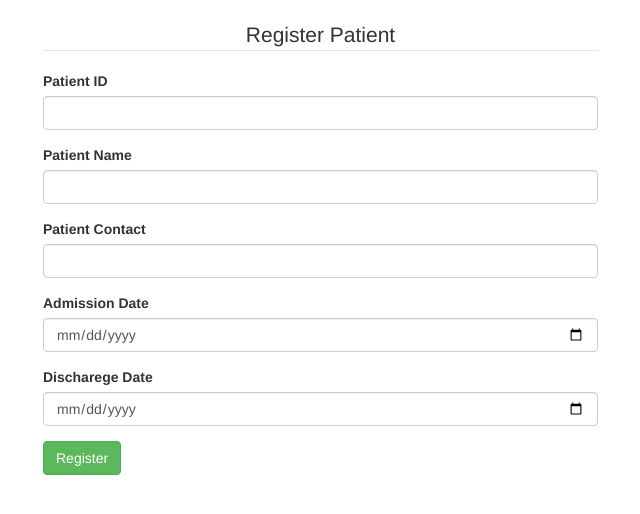
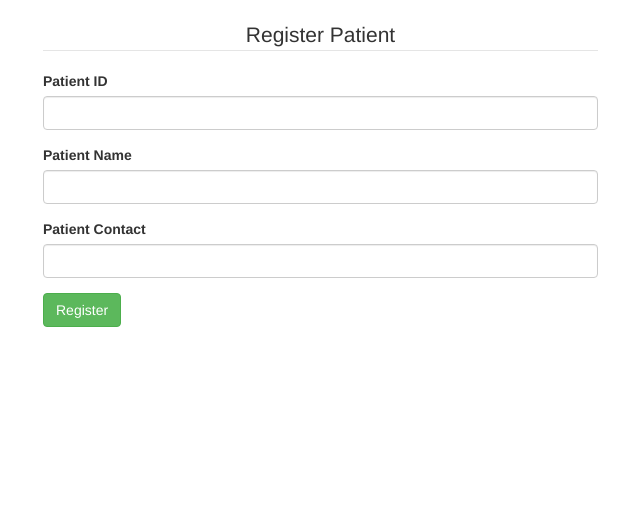
Before and after one commit to Engin-Boot/alert-to-care-s3b6, an Angular app in the folder AlertToCareGUI/GUI/: page /register in a window 1280 px wide. Shown: the top 514 px of the page, without its empty margins (27-667 px from the left). Built offline with nearby package versions, Linux system fonts and the light colour scheme.

Commit message:
added patients viewing

```diff
--- a/AlertToCareGUI/GUI/src/app/patient-registration/patient-registration.component.html
+++ b/AlertToCareGUI/GUI/src/app/patient-registration/patient-registration.component.html
@@ -30,9 +30,9 @@
                                     <label for="name">Patient Contact</label>
                                     <input type="number" class="form-control" id="name"
                                            required
-                                           [(ngModel)]="patient.phoneNum" name="name">
+                                           [(ngModel)]="patient.phoneNo" name="name">
                                   </div>
-                                  <div class="form-group">
+                                  <!-- <div class="form-group">
                                     <label for="name">Admission Date</label>
                                     <input type="date" class="form-control" id="name"
                                            required
@@ -43,7 +43,7 @@
                                     <input type="date" class="form-control" id="name"
                                            required
                                            [(ngModel)]="patient.dateOfDischarge" name="name">
-                                  </div>
+                                  </div> -->
 
                                   <div class="form-group">
                                     <input class="btn btn-success" type="submit" name="submit_reg" value="Register" (click)="registerNow()">
--- a/AlertToCareGUI/GUI/src/app/patient-registration/patient-registration.component.ts
+++ b/AlertToCareGUI/GUI/src/app/patient-registration/patient-registration.component.ts
@@ -10,7 +10,7 @@ import { RegisterpatientService } from '../registerpatient.service';
 export class PatientRegistrationComponent implements OnInit {
 
 
-    patient:Patient=new Patient(1,"",30,"","");
+    patient:Patient=new Patient(0,"",null,"","");
     message:any;
 
     constructor(private service:RegisterpatientService) { }
--- a/AlertToCareGUI/GUI/src/app/patient.ts
+++ b/AlertToCareGUI/GUI/src/app/patient.ts
@@ -2,7 +2,7 @@ export class Patient{
     constructor(
         public pId:number,
         public pName:string,
-        public phoneNum:number,
+        public phoneNo:number,
         public dateOfAdmit:string,
         public dateOfDischarge:string
     ){}
--- a/AlertToCareGUI/GUI/src/app/registerpatient.service.ts
+++ b/AlertToCareGUI/GUI/src/app/registerpatient.service.ts
@@ -13,6 +13,6 @@ export class RegisterpatientService {
   }
 
   public getPatientsList(){
-    return this.http.get("http://localhost:8082/getAllUsers");
+    return this.http.get("http://localhost:8082/viewAllPatients");
   }
 }
--- a/AlertToCareGUI/GUI/src/app/view-patients/view-patients.component.html
+++ b/AlertToCareGUI/GUI/src/app/view-patients/view-patients.component.html
@@ -25,10 +25,9 @@
         </thead>
         <tbody>
           <tr *ngFor="let patient of patients | async">
-            <td>{{patient.pid}}</td>
-            <td>{{patient.pname}}</td>
-            <td>{{patient.pnum}}</td>
-
+            <td>{{patient.pId}}</td>
+            <td>{{patient.pName}}</td>
+            <td>{{patient.pNum}}</td>
           </tr>
         </tbody>
       </table>
--- a/AlertToCareGUI/GUI/src/app/view-patients/view-patients.component.ts
+++ b/AlertToCareGUI/GUI/src/app/view-patients/view-patients.component.ts
@@ -20,7 +20,7 @@ export class ViewPatientsComponent implements OnInit {
     this.reloadData();
   }
   reloadData(){
-    // this.patients=this.patientService.getPatientsList();
+    let resp = this.patientService.getPatientsList();
   }
 
 
```
Also changed, not shown: 2 other files (tests, documents, lock files or other folders).
